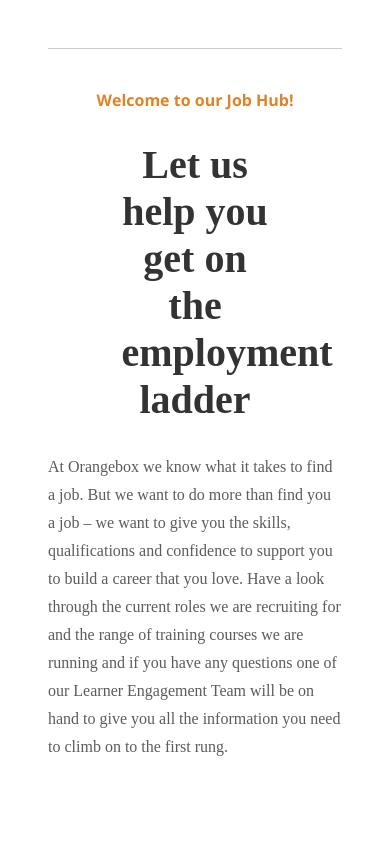
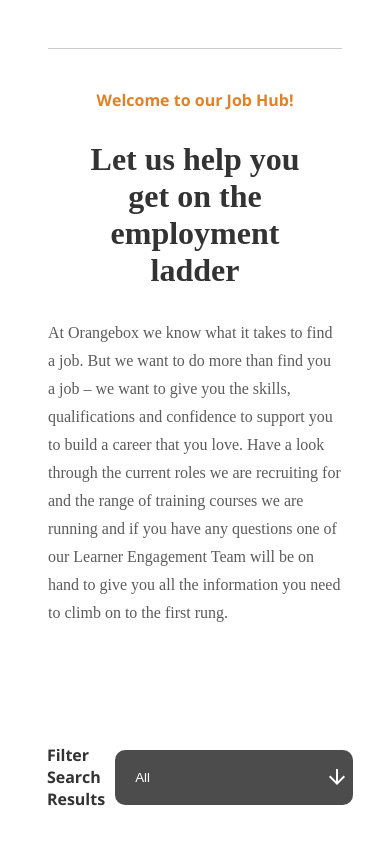
Before and after one commit to imraydigital/ob-jobhub, a Next.js app: page /jobs in a window 390 px wide. Shown: the top 844 px of the page. Built offline with nearby package versions, Linux system fonts and the light colour scheme; no server answers; the database is empty; a web font is replaced by a local one.

Commit message:
reduced size of title on jobhub page mobile view

```diff
--- a/components/JobHubPage/Description/Description.module.css
+++ b/components/JobHubPage/Description/Description.module.css
@@ -30,3 +30,10 @@
     font-weight: 300;
     line-height: 1.75;
 }
+
+@media only screen and (max-width: 500px) {
+    .descriptionContainer h2 {
+        font-size: 2rem;
+        max-width: 80%;
+    }
+}
```
